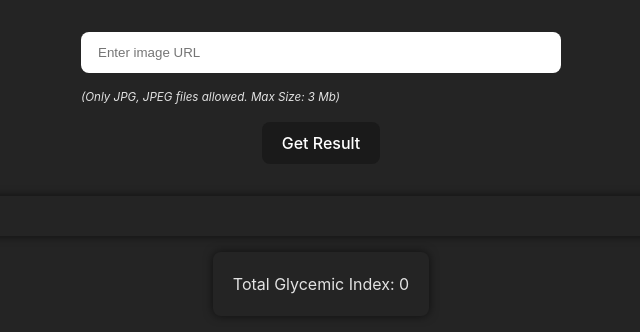
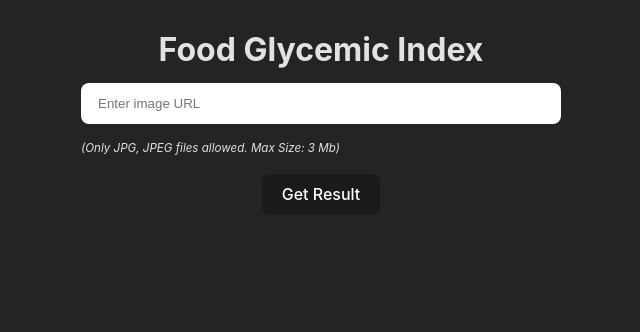
Before and after one commit to mausam-giri/FoodGlycemicIndexAdvisor, a React (Vite) app: page / in a window 1280 px wide. Shown: the top 332 px of the page, without its empty margins (319-959 px from the left). Built offline with nearby package versions, Linux system fonts and the light colour scheme.

Commit message:
app design updated

```diff
--- a/src/App.css
+++ b/src/App.css
@@ -10,11 +10,17 @@
   /* text-align: center; */
 }
 
-.wrapper {
+.wrapper,
+fetch-result,
+error-result {
   max-width: 30rem;
   margin: 0 auto;
 }
-
+.wrapper .app-heading {
+  font-size: 2rem;
+  text-align: center;
+  margin-bottom: 1rem;
+}
 .wrapper form {
   display: flex;
   flex-direction: column;
--- a/src/App.tsx
+++ b/src/App.tsx
@@ -46,6 +46,7 @@ function App() {
     <>
       <div className="container">
         <div className="wrapper">
+          <h1 className="app-heading">Food Glycemic Index</h1>
           <form onSubmit={handleSubmit}>
             <input
               type="url"
@@ -62,14 +63,16 @@ function App() {
             <button type="submit">Get Result</button>
           </form>
         </div>
-        {loading && <div className="result-wrapper">Fetching Result ...</div>}
+        {loading && (
+          <div className="result-wrapper fetch-result">Fetching Result ...</div>
+        )}
         {!loading && errorRes && (
-          <div className="result-wrapper">
+          <div className="result-wrapper error-result">
             Some error occured: <pre>{JSON.stringify(errorRes)}</pre>
           </div>
         )}
         {/* {response && JSON.stringify(response)} */}
-        {!loading && !errorRes && (
+        {!loading && !errorRes && response.length > 1 && (
           <div className="result-wrapper">
             {response &&
               response.map((item: ResponseItemType, index) => (
@@ -91,10 +94,13 @@ function App() {
           </div>
         )}
 
-        <div className="result-wrapper sum-gi">
-          Total Glycemic Index:{" "}
-          {response.reduce((acc, item) => acc + Number(item.gi), 0)}
-        </div>
+        {!loading && response.length > 1 && (
+          <div className="result-wrapper sum-gi">
+            Total Glycemic Index:{" "}
+            {response &&
+              response.reduce((acc, item) => acc + Number(item.gi), 0)}
+          </div>
+        )}
       </div>
     </>
   );
```
